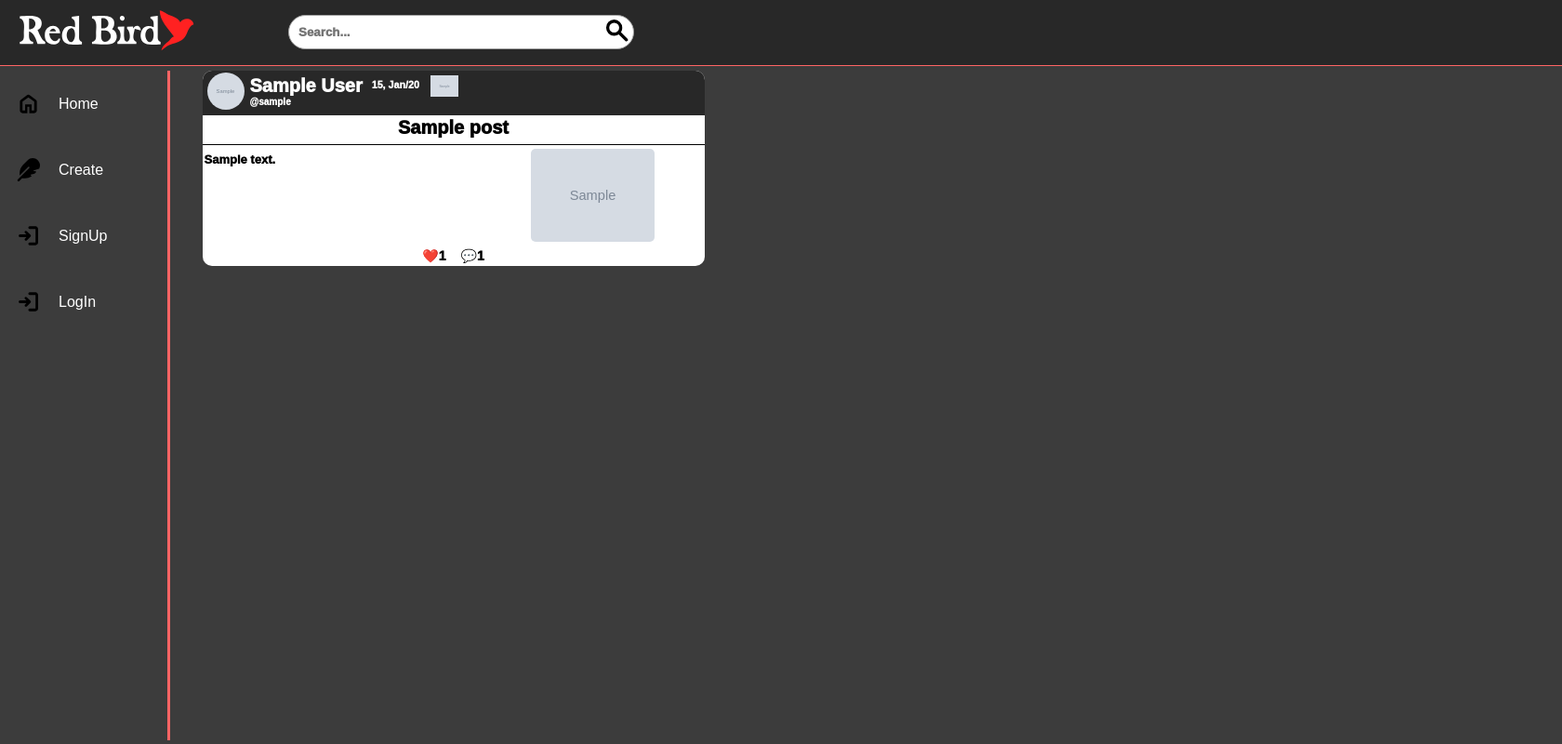
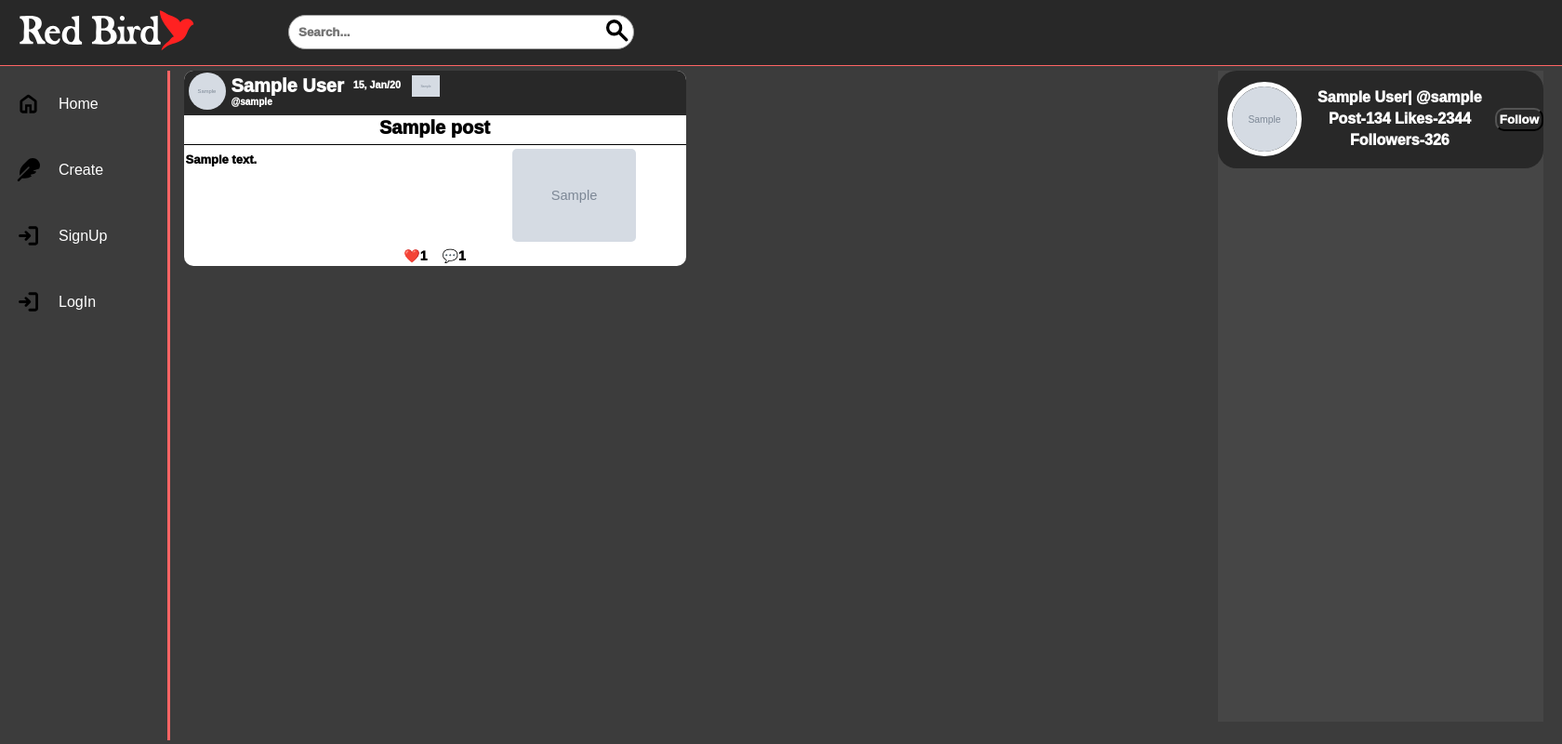
Before and after one commit to AThunder-cloud/Red_Bird, a Django app: page / in a window 1680 px wide. Shown: the whole page at 93% size. Run offline with Django 4.2, Linux system fonts and the light colour scheme; tables that the repository leaves empty hold one stand-in row (values such as "Sample post"); grey boxes marked "Sample" are stand-in pictures; some web fonts are replaced.

Commit message:
created profile list

```diff
--- a/core/urls.py
+++ b/core/urls.py
@@ -12,4 +12,6 @@ urlpatterns = [
     path('profile/<int:pk>/', views.user_profile, name='profile'),
     path('postpage/<int:post_id>/', views.post_page,name='postpage'),
     path('add_comment/', views.add_comment, name='add_comment'),
+    path('delete_comment/<int:item_id>/',views.delete_comment,name='delete_comment'),
+
 ]
--- a/core/views.py
+++ b/core/views.py
@@ -85,9 +85,11 @@ def index(request):
 		Q(author__user__username__icontains=q)
 	).distinct()
 	images = Post.objects.only('image')
+	profiles = Profile.objects.filter(Q(user__username__icontains=q)).distinct()
 	context = {
 	'posts' : posts,
-	'images': images
+	'images': images,
+	'profiles' :profiles,
 	}
 	return render(request,'index.html',context)
 
@@ -109,6 +111,7 @@ def post(request):
 		Q(genres__name__icontains=q) |
 		Q(author__user__username__icontains=q)
 	).distinct()
+	# posts =Post.objects.all()
 	images = Post.objects.only('image')
 	context = {
 	'posts' : posts,
@@ -148,29 +151,6 @@ def delete(request, item_id):
 		post.delete()
 		return JsonResponse({'success':True})
 	return JsonResponse({"success":False})
-
-# @login_required(login_url="signin")
-# def profile(request):
-# 	return render(request, 'profile.html')
-
-# @login_required(login_url="signin")
-# def like_post(request):
-# 	username = request.user.username
-# 	post_id = request.GET.get("post_id")
-# 	post = get_object_or_404(Post, id=post_id)
-# 	like = Like.objects.filter(post_id=post_id, username=username).first()
-
-# 	if like == None:
-# 		new_like = Like.objects.create(post_id=post_id, username=username)
-# 		new_like.save()
-# 		post.no_likes += 1
-# 		post.save()
-# 		return redirect('/')
-# 	else:
-# 		like.delete()
-# 		post.no_likes -= 1
-# 		post.save()
-# 		return redirect('/')
 
 @login_required(login_url="signin")
 def like_post(request):
@@ -216,6 +196,11 @@ def post_page(request, post_id):
 		}
 	return render(request,'main.html',context)
 
+def profile_list(request):
+	profiles = Profile.objects.all()
+	context={'profiles':profiles}
+	return render(request, 'test.html' , context)
+
 @login_required
 def add_comment(request):
 	if request.method == 'POST':
@@ -230,3 +215,16 @@ def add_comment(request):
 		return redirect('postpage', post_id=post_id)
 	else:
 		return render(request, 'main.html', {'post_id': post_id})
+
+@login_required(login_url="signin")
+def delete_comment(request, item_id):
+	comment = get_object_or_404(Comment, id=item_id)
+	if request.user == comment.user:
+		post_id = comment.post.id
+		post = get_object_or_404(Post, id=post_id)
+		post.no_comments -= 1
+		post.save()
+		comment.delete()
+		return redirect('postpage', post_id=post_id)
+	else:
+		return f"Comment id={item_id} is not deleted"
--- a/static/css/create-post.css
+++ b/static/css/create-post.css
@@ -1,4 +1,3 @@
-
 
 @font-face {
     font-family:"Concert" ;
--- a/static/css/home-page.css
+++ b/static/css/home-page.css
@@ -63,7 +63,7 @@ html{
 
 .body-section{
   display: grid;
-  grid-template-columns:180px 1fr ;
+  grid-template-columns:180px 1fr minmax(350px,370px);
   gap:10px;
 }
 .navigation-panel{
@@ -79,25 +79,26 @@ html{
   grid-template-columns:repeat(auto-fill,minmax(540px,1fr));
   grid-auto-rows:max-content;
   gap:10px;
-  width:1200px;
+  width:1100px;
   height:calc(100vh - 100px);
   overflow-y: scroll;
   scroll-behavior: smooth;
-
   margin-right: auto;
+  margin-left: auto;
 }
 .post-container::-webkit-scrollbar{
   display: none;
 }
 
-/* .active-panel{
-  height:925px;
-  width: 100%;
-  background-color:transparent;
+.active-panel{
+  background-color: rgb(70, 70, 70);
+  height:calc(100vh - 100px);
+  width: 350px;
   overflow-y: scroll;
   scroll-behavior:auto;
+  margin-right:100px;
 }
 
 .active-panel::-webkit-scrollbar{
   display: none;
-} */
+}
--- a/template/create-post.html
+++ b/template/create-post.html
@@ -6,6 +6,7 @@
   <meta name="viewport" content="width=device-width, initial-scale=1.0">
   <link href="https://fonts.googleapis.com/css2?family=Montserrat:wght@400;500&display=swap" rel="stylesheet">
   <link rel="stylesheet" type="text/css" href="/static/css/create-post.css">
+  <link rel="shortcut icon" href="/static/default-img/RedBird.ico" type="image/x-icon">
   <script src="https://code.jquery.com/jquery-3.6.0.min.js"></script>
 
   <title>Create Post</title>
--- a/template/index.html
+++ b/template/index.html
@@ -5,6 +5,7 @@
     <meta charset="UTF-8">
     <meta name="viweport" content="width=device-width, initial-scale=1.0">
     <link rel="stylesheet" href="{% static 'css/home-page.css' %}">
+    <link rel="shortcut icon" href="/static/default-img/RedBird.ico" type="image/x-icon">
     <title>Red Bird</title>
 </head>
 <body scroll="no" style="overflow:hidden" class="main-page">
@@ -20,7 +21,7 @@
         <div class="navigation-panel">{% include 'navigation.html' %}</div>
 
         <div class="post-container">{% include 'feed.html' %}</div>
-
+        <div class="active-panel">{% include 'test.html' %}</div>
       </div>
 
     </div>
--- a/template/main.html
+++ b/template/main.html
@@ -5,6 +5,8 @@
     <meta charset="UTF-8">
     <meta name="viweport" content="width=device-width, initial-scale=1.0">
     <link rel="stylesheet" href="{% static 'css/main.css' %}">
+    <link rel="shortcut icon" href="/static/default-img/RedBird.ico" type="image/x-icon">
+
     <title>Red Bird</title>
 </head>
 <body scroll="no" style="overflow:hidden" class="main-page">
--- a/template/post.html
+++ b/template/post.html
@@ -67,8 +67,9 @@
                             <span>{{comment.user.first_name}} {{comment.user.last_name}} | @{{comment.user.username}}</span>
                         </div>
                     </a>
-                    <span href="#" type="submit" class="open-delete" onclick="deleteModal({value1:'{{post.id}}', value2:'{{post.post_title}}', value3:'{{csrf_token}}'})">
-                        <img src="{% static 'default-img/remove.png' %}"></span>
+                    <a href="{% url 'delete_comment' comment.id %}">
+                    <span class="open-delete">
+                        <img src="{% static 'default-img/remove.png' %}"></span></a>
                 </div>
             </div>
 
--- a/template/signin.html
+++ b/template/signin.html
@@ -1,3 +1,4 @@
+<link rel="shortcut icon" href="/static/default-img/RedBird.ico" type="image/x-icon">
 <style>
 	@font-face {
 		font-family:"Concert" ;
--- a/template/signup.html
+++ b/template/signup.html
@@ -1,3 +1,4 @@
+<link rel="shortcut icon" href="/static/default-img/RedBird.ico" type="image/x-icon">
 <style>
   @font-face {
     font-family:"Concert" ;
--- a/template/test.html
+++ b/template/test.html
@@ -1,44 +1,99 @@
 {% load static %}
-<link rel="stylesheet" href="{% static 'css/test.css' %}">
+<style>
+    @font-face {
+        font-family:"ComicB" ;
+        src: url("/static/fonts/Comic_Neue/ComicNeue-Bold.ttf") format("truetype");
+    }
+    .profile-list-view{
+        font-family: "ComicB";
+        width: 350px;
+        height: 100vh;
+        display: grid;
+        grid-template-rows: repeat(auto-fill,minmax(100px, 1fr));
+        gap: 10px;
+    }
+    a{text-decoration: none; color:white;margin:0;padding: 0;}
+    .users-accounts{
+        display: flex;
+        background-color: rgb(40,40,40);
+        width: 100%;
+        height: 100%;
+        border-radius: 20px;
+    }
+    .user-profile{
+        width:70px;
+        height:70px;
+        border-radius: 50%;
+        border: 5px solid white;
+        margin-top: auto;
+        margin-bottom: auto;
+        margin-left: 10px;
+        margin-right: 10px;
+        /* box-shadow: 0 0 20px 2px rgb(250, 255, 98); */
 
-<div class="test-div-container">
-    <!-- user name section -->
-    <div  class="test-element-user">
-        <img src="{% static 'default-img/icons/Profile-circle-icon.svg' %}" alt="" >
-        <a href="#">Name</a><h6>December 02 2022</h6>
-    </div>
-    <!-- user name section ends -->
-    <div>
-        <textarea readonly id="test-element-title">An Artist</textarea>
-    </div>
-    <div class="test-div-content-area">
-            <!-- written content section -->
-        <div>
-            <textarea readonly spellcheck="disable" class="test-element-text" name="test-element-text" >
-A artist can see abstract in mess
-Finding flaws in the best
-Beautiful is absolute perfect
-Relaity always have some defect
-Waht is reality he isn't aware
-No dream, He seek colourful nightmares
-</textarea>
+    }
+    .user-profile img{
+        object-fit: cover;
+        width:100%;
+        height:100%;
+        border-radius: 50%;
+    }
+    .user-info{
+        display: flex;
+        flex-direction: column;
+        gap: 5px;
+        align-items: center;
+        justify-content: center;
+        margin-left:auto ;
+        margin-right: auto;
+    }
+    .user-info span{
+        /* text-shadow: 2px 2px 10px rgb(255, 255, 98); */
+        color: rgb(255, 255, 255);
+    }
+    .actions{
+        display: flex;
+        flex-direction: column;
+        margin-left:auto ;
+    }
+    .actions button{
+        background-color:transparent;
+        margin-left: auto;
+        margin-top: auto;
+        margin-bottom: auto;
+        border-radius: 10px;
+        padding: 3px;
+        color: rgb(255, 255, 255);
+        /* text-shadow: 2px 2px 10px rgb(255, 255, 98); */
+
+    }
+</style>
+
+    <div class="profile-list-view">
+    {% for profile in profiles %}
+    <a href="{% url 'profile' profile.user.id %}">
+    <div class="users-accounts">
+        <div class="user-profile">
+            <img loading="lazy" src="{{profile.profile_img.url}}">
         </div>
-        <!-- wrriten content section ends -->
-        <!-- img section start  -->
-        <div class="test-element-img">
-            <img src="{% static 'default-img/backgound-2.jpeg' %}" alt="">
+        <div class="user-info">
+            <span>{{profile.user.first_name}} {{profile.user.last_name}}| @{{profile.user.username}}</span>
+            <span>Post-134  Likes-2344</span>
+            <span>Followers-326</span>
         </div>
-        <!-- img section ends -->
-
-    </div>
-
-    <div class="test-fotter">
-        <div>
-            <h6>December 2 2022</h6>
+        <div class="actions">
+            <button>Follow</button>
         </div>
-        <div>
-            <input type="button" id="Like" name="Like" value="❤️" class="test-button">
-            <input type="button" id="Comment" name="Comment" value="💬" class="test-button">
-        </div>
-    </div>
+    </div></a>
+    <script>
+        var colors = ['#ff3d3d', '#fceb540','#49d8ff', '#62ff64', '#dd53ff']
+        $(".users-accounts").each(()=>{
+            var randomIndex = Math.floor(Math.random() * colors.length);
+            var randomColor = colors[randomIndex];
+            $('.user-info span').css({"text-shadow" : "2px 2px 10px " + randomColor,});
+            $('.user-profile').css({"box-shadow" : "0px 0px 20px 2px" + randomColor,});
+            $('.actions button').css({"text-shadow" : "2px 2px 15px " + randomColor,});
+        });
+    </script>
+    {% endfor %}
 </div>
```
Also changed, not shown: static/default-img/RedBird.ico (added), 1 other file.
